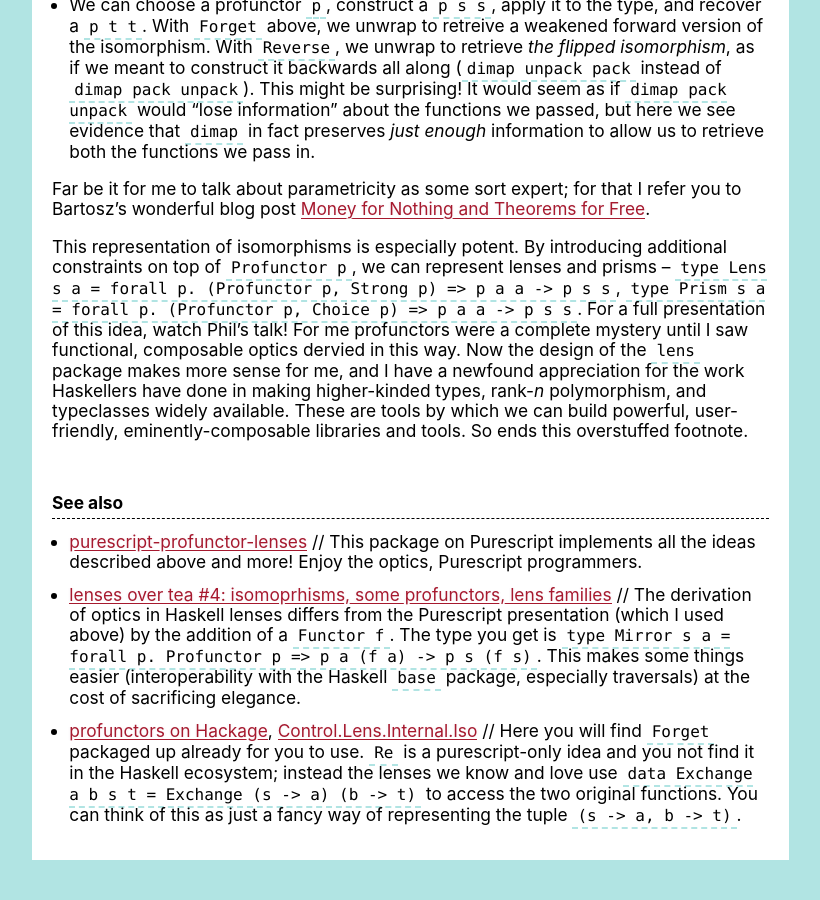
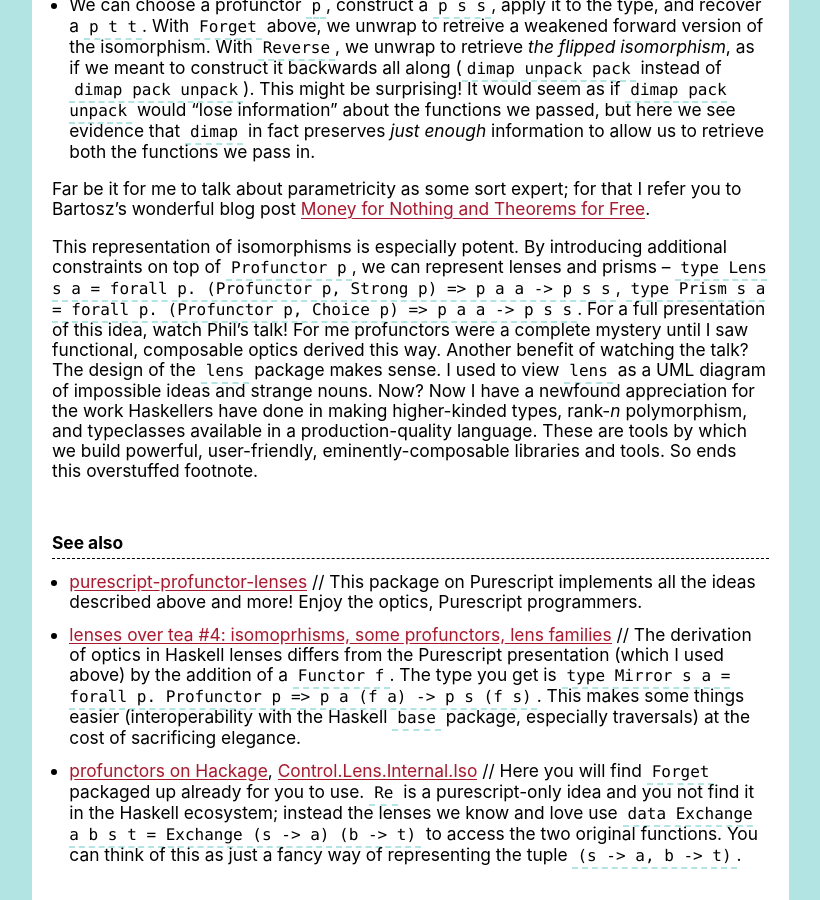
Before and after one commit to hlian/hao.codes, a Jekyll site: the page built from _posts/2016-08-30-functors.md, in a window 1280 px wide and 900 px high, scrolled down 3617 px. Shown: the whole window, without its empty margins (0-820 px from the left). Built offline with Jekyll 4.4.1, drawn with Linux system fonts in a browser that asks for light colours; before the commit the page ends 4477 px from its top, so only the background shows below that.

Commit message:
wordsmith conclusion

```diff
--- a/_posts/2016-08-30-functors.md
+++ b/_posts/2016-08-30-functors.md
@@ -158,7 +158,7 @@ As laid out in Phil Freeman's excellent ["Fun with Profunctors"](https://www.you
 
 Far be it for me to talk about parametricity as some sort expert; for that I refer you to Bartosz's wonderful blog post [Money for Nothing and Theorems for Free](https://bartoszmilewski.com/2014/09/22/parametricity-money-for-nothing-and-theorems-for-free/).
 
-This representation of isomorphisms is especially potent. By introducing additional constraints on top of `Profunctor p`, we can represent lenses and prisms – `type Lens s a = forall p. (Profunctor p, Strong p) => p a a -> p s s`, `type Prism s a = forall p. (Profunctor p, Choice p) => p a a -> p s s`. For a full presentation of this idea, watch Phil's talk! For me profunctors were a complete mystery until I saw functional, composable optics dervied in this way. Now the design of the `lens` package makes more sense for me, and I have a newfound appreciation for the work Haskellers have done in making higher-kinded types, rank-<em>n</em> polymorphism, and typeclasses widely available. These are tools by which we can build powerful, user-friendly, eminently-composable libraries and tools. So ends this overstuffed footnote.
+This representation of isomorphisms is especially potent. By introducing additional constraints on top of `Profunctor p`, we can represent lenses and prisms – `type Lens s a = forall p. (Profunctor p, Strong p) => p a a -> p s s`, `type Prism s a = forall p. (Profunctor p, Choice p) => p a a -> p s s`. For a full presentation of this idea, watch Phil's talk! For me profunctors were a complete mystery until I saw functional, composable optics derived this way. Another benefit of watching the talk? The design of the `lens` package makes sense. I used to view `lens` as a UML diagram of impossible ideas and strange nouns. Now? Now I have a newfound appreciation for the work Haskellers have done in making higher-kinded types, rank-<em>n</em> polymorphism, and typeclasses available in a production-quality language. These are tools by which we build powerful, user-friendly, eminently-composable libraries and tools. So ends this overstuffed footnote.
 
 ## See also
 
```
